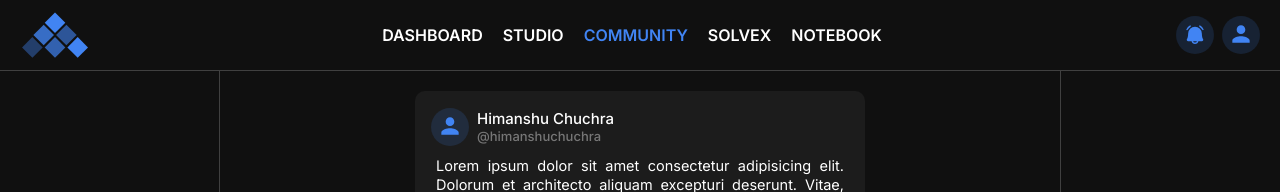
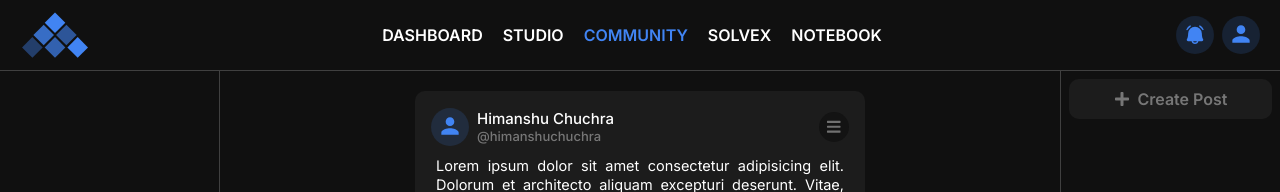
Before and after one commit to chuchra-himanshu/ui.cooders.org, a React (Vite) app: page /community in a window 1280 px wide. Shown: the top 192 px of the page. Built offline with nearby package versions, Linux system fonts and the light colour scheme.

Commit message:
Design Create Post Button

```diff
--- a/src/components/community/Feed.tsx
+++ b/src/components/community/Feed.tsx
@@ -5,6 +5,7 @@ import {
   FaCommentAlt,
   FaQuoteRight,
   FaBookmark,
+  FaBars,
 } from "react-icons/fa";
 import { FaRepeat } from "react-icons/fa6";
 
@@ -24,6 +25,9 @@ const Feed: React.FC = () => {
                 @himanshuchuchra
               </p>
             </div>
+          </div>
+          <div className="flex items-center justify-center bg-neutral-950/50 h-[30px] w-[30px] rounded-full cursor-pointer text-white/40 hover:bg-accent/5 hover:text-accent transition-all ease-in-out duration-200">
+            <FaBars className="-mt-[0.2px]" size={15.5} />
           </div>
         </div>
         <p className="text-[14.5px] text-justify leading-[19px] mt-[10px] mx-[5px] text-white line-clamp-3">
--- a/src/pages/Community.tsx
+++ b/src/pages/Community.tsx
@@ -1,12 +1,18 @@
 import React from "react";
 import { CommunitySidebar, Feed } from "../components";
+import { FaPlus } from "react-icons/fa";
 
 const Community: React.FC = () => {
   return (
     <section className="flex relative w-screen justify-between">
       <CommunitySidebar />
       <Feed />
-      <section className="w-[220px] border-l border-border-primary"></section>
+      <section className="w-[220px] border-l border-border-primary p-2">
+        <div className="h-10 w-full bg-white/5 text-white/40 hover:bg-accent/5 hover:text-accent flex items-center rounded-[10px] justify-center gap-2 cursor-pointer transition-all ease-in-out duration-200">
+          <FaPlus />
+          <p className="font-semibold">Create Post</p>
+        </div>
+      </section>
     </section>
   );
 };
```
